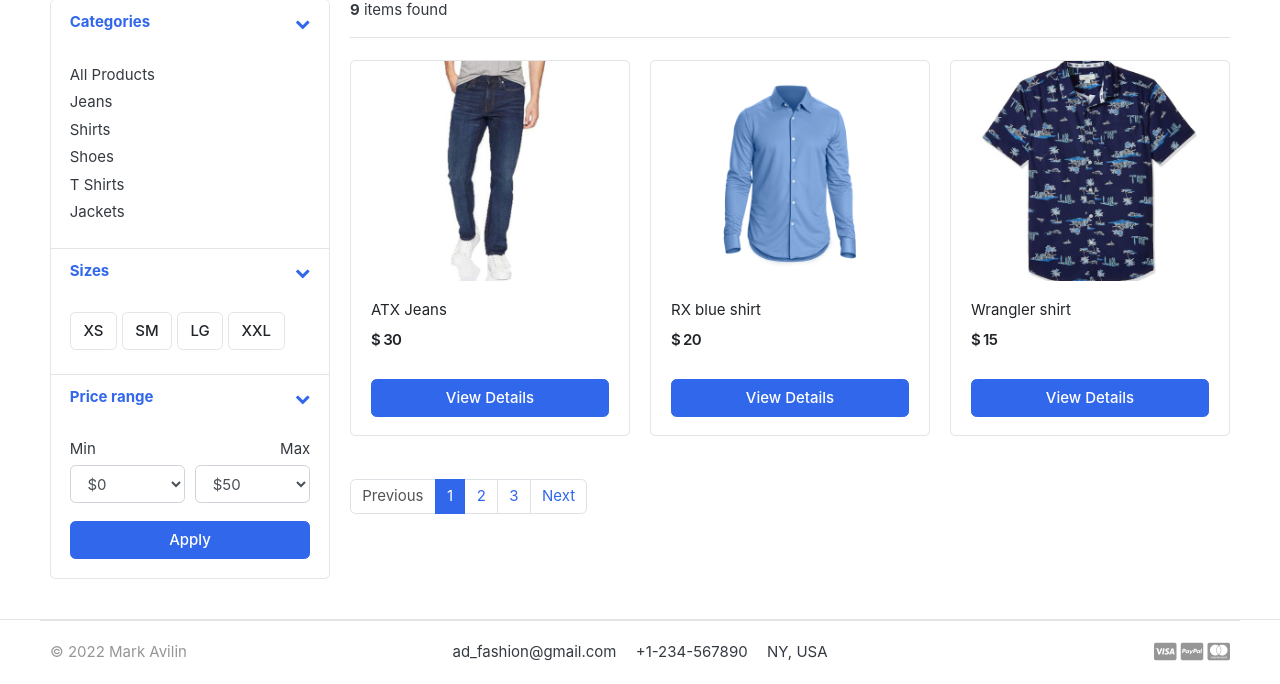
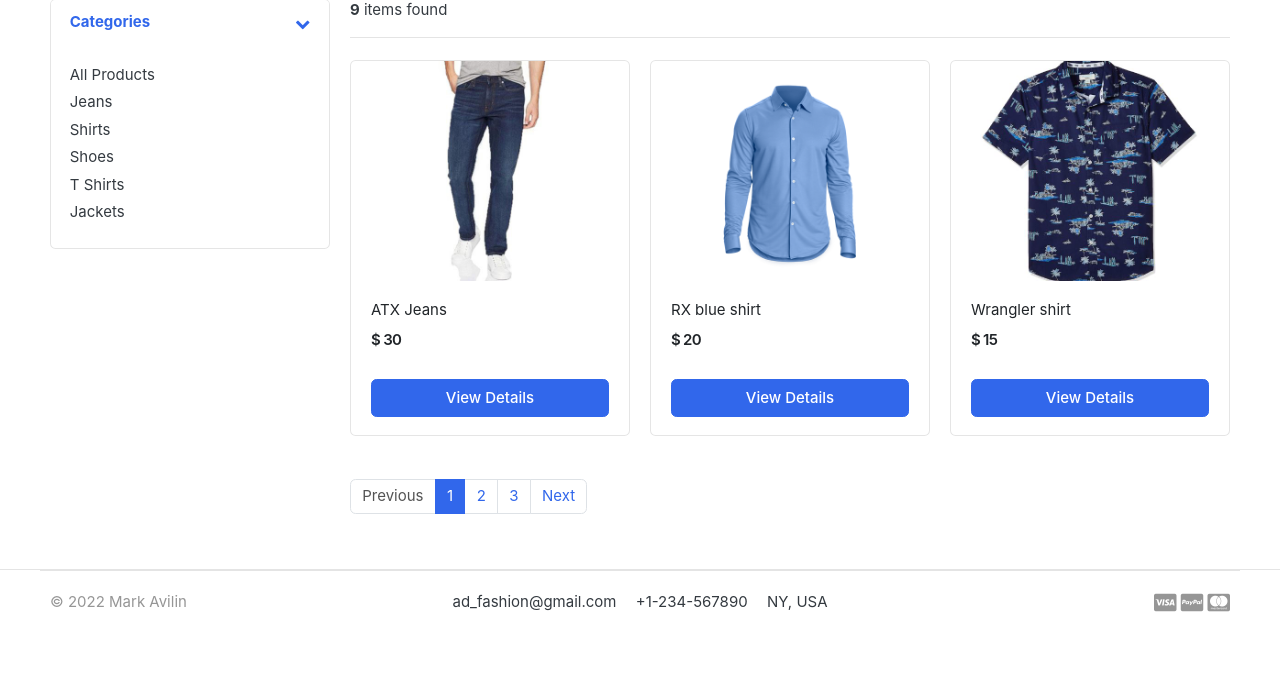
Before and after one commit to MarkAvilin1/ad-ecommerce, a Django app: page /store/ in a window 1280 px wide. Shown: the part 295-979 px from the top of the page. After the commit the page ends 907 px from the top, so only its background shows below. Run offline with Django 4.2, Linux system fonts and the light colour scheme; data comes from the database, SQL or seed files in the repository; some libraries are stand-ins or nearby versions; some web fonts are replaced.

Commit message:
New update

```diff
--- a/templates/store/store.html
+++ b/templates/store/store.html
@@ -34,89 +34,15 @@
                             <div class="card-body">
 
                                 <ul class="list-menu">
-					<li><a href="{% url 'store' %}">All Products  </a></li>
+                                    <li><a href="{% url 'store' %}">All Products </a></li>
                                     {% for category in links %}
-				<li><a href="{{ category.get_url }}">{{ category.category_name }}  </a></li>
+                                    <li><a href="{{ category.get_url }}">{{ category.category_name }} </a></li>
                                     {% endfor %}
                                 </ul>
 
                             </div> <!-- card-body.// -->
                         </div>
-	</article> <!-- filter-group  .// -->
-	<article class="filter-group">
-		<header class="card-header">
-			<a href="#" data-toggle="collapse" data-target="#collapse_4" aria-expanded="true" class="">
-				<i class="icon-control fa fa-chevron-down"></i>
-				<h6 class="title">Sizes </h6>
-			</a>
-		</header>
-		<div class="filter-content collapse show" id="collapse_4" style="">
-			<div class="card-body">
-			  <label class="checkbox-btn">
-			    <input type="checkbox">
-			    <span class="btn btn-light"> XS </span>
-			  </label>
-
-			  <label class="checkbox-btn">
-			    <input type="checkbox">
-			    <span class="btn btn-light"> SM </span>
-			  </label>
-
-			  <label class="checkbox-btn">
-			    <input type="checkbox">
-			    <span class="btn btn-light"> LG </span>
-			  </label>
-
-			  <label class="checkbox-btn">
-			    <input type="checkbox">
-			    <span class="btn btn-light"> XXL </span>
-			  </label>
-		</div><!-- card-body.// -->
-		</div>
-	</article> <!-- filter-group .// -->
-
-	<article class="filter-group">
-		<header class="card-header">
-			<a href="#" data-toggle="collapse" data-target="#collapse_3" aria-expanded="true" class="">
-				<i class="icon-control fa fa-chevron-down"></i>
-				<h6 class="title">Price range </h6>
-			</a>
-		</header>
-		<div class="filter-content collapse show" id="collapse_3" style="">
-			<div class="card-body">
-
-				<div class="form-row">
-				<div class="form-group col-md-6">
-				  <label>Min</label>
-				  <!-- <input class="form-control" placeholder="$0" type="number"> -->
-				  	<select class="mr-2 form-control">
-						<option value="0">$0</option>
-						<option value="50">$50</option>
-						<option value="100">$100</option>
-						<option value="150">$150</option>
-						<option value="200">$200</option>
-						<option value="500">$500</option>
-						<option value="1000">$1000</option>
-					</select>
-				</div>
-				<div class="form-group text-right col-md-6">
-				  <label>Max</label>
-				  	<select class="mr-2 form-control">
-						<option value="50">$50</option>
-						<option value="100">$100</option>
-						<option value="150">$150</option>
-						<option value="200">$200</option>
-						<option value="500">$500</option>
-						<option value="1000">$1000</option>
-						<option value="2000">$2000+</option>
-					</select>
-				</div>
-				</div> <!-- form-row.// -->
-				<button class="btn btn-block btn-primary">Apply</button>
-			</div><!-- card-body.// -->
-		</div>
-	</article> <!-- filter-group .// -->
-
+                    </article>
                 </div> <!-- card.// -->
 
             </aside> <!-- col.// -->
@@ -136,7 +62,8 @@
                         <figure class="card card-product-grid">
                             <div class="img-wrap">
 
-				<a href="{{ product.get_url }}"><img src="{{ product.images.url }}" alt="{{ product.product_name }}"></a>
+                                <a href="{{ product.get_url }}"><img src="{{ product.images.url }}"
+                                                                     alt="{{ product.product_name }}"></a>
 
                             </div> <!-- img-wrap.// -->
                             <figcaption class="info-wrap">
@@ -163,7 +90,8 @@
                     {% if products.has_other_pages %}
                     <ul class="pagination">
                         {% if products.has_previous %}
-	    <li class="page-item"><a class="page-link" href="?page={{products.previous_page_number}}">Previous</a></li>
+                        <li class="page-item"><a class="page-link" href="?page={{products.previous_page_number}}">Previous</a>
+                        </li>
                         {% else %}
                         <li class="page-item disabled"><a class="page-link" href="#">Previous</a></li>
                         {% endif %}
@@ -177,7 +105,8 @@
                         {% endfor %}
 
                         {% if products.has_next %}
-	    	<li class="page-item"><a class="page-link" href="?page={{ products.next_page_number }}">Next</a></li>
+                        <li class="page-item"><a class="page-link" href="?page={{ products.next_page_number }}">Next</a>
+                        </li>
                         {% else %}
                         <li class="page-item disabled"><a class="page-link" href="#">Next</a></li>
                         {% endif %}
```
Lines whose indentation alone changed are shown as unchanged.
